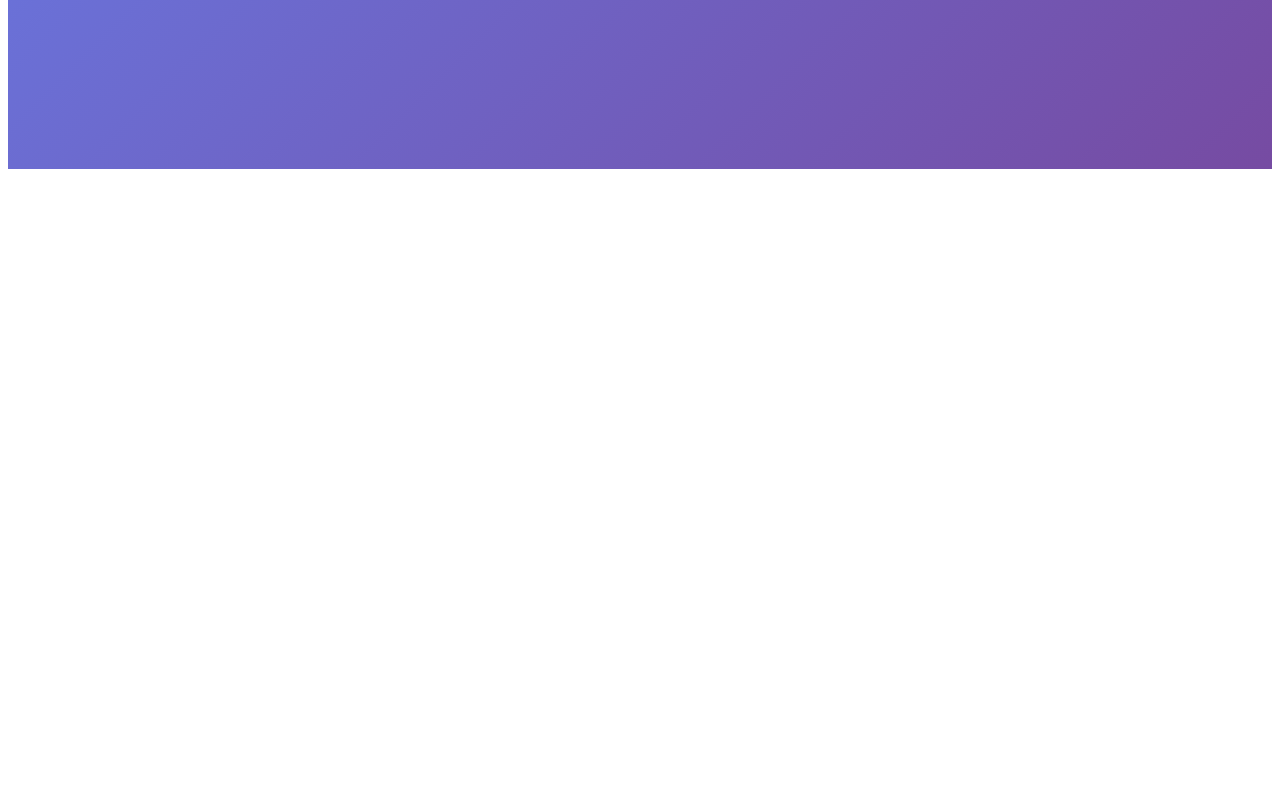
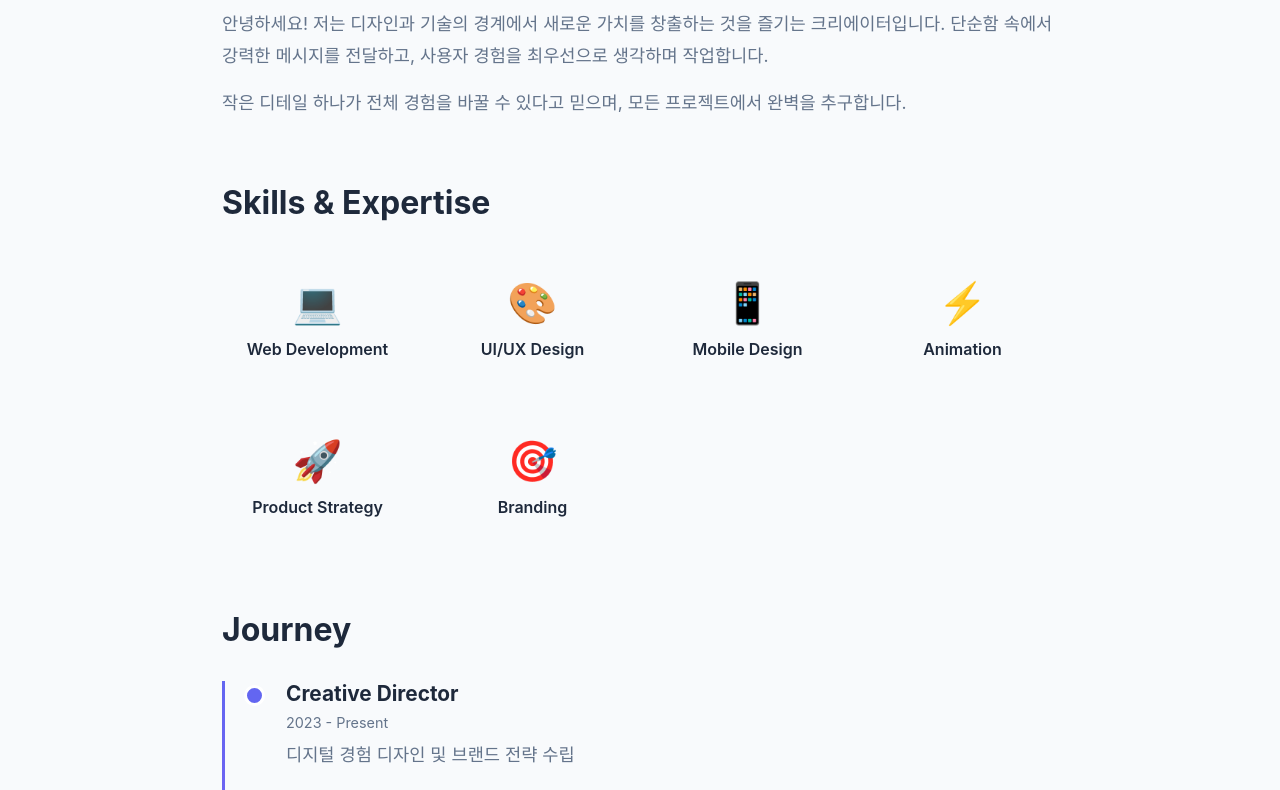
Before and after one commit to rrrr1133/test, a plain HTML site: page about/index.html in a window 1280 px wide. Shown: the part 615-1405 px from the top of the page. Drawn offline with Linux system fonts and the light colour scheme; the site is published under a folder, as on GitHub Pages, so addresses that start at the root find nothing.

Commit message:
클로드사이트제작 완성

```diff
--- a/about/index.html
+++ b/about/index.html
@@ -4,7 +4,7 @@
     <meta charset="UTF-8">
     <meta name="viewport" content="width=device-width, initial-scale=1.0">
     <title>소개 - MY BRAND</title>
-    <link rel="stylesheet" href="/css/styles.css">
+    <link rel="stylesheet" href="../styles.css">
     <style>
         .about-hero {
             min-height: 60vh;
@@ -237,6 +237,6 @@
         <p>&copy; 2024 MY BRAND. All rights reserved.</p>
     </footer>
 
-    <script src="../css/script.js"></script>
+    <script src="../script.js"></script>
 </body>
 </html>
```
Also changed, not shown: contact/index.html (+2 -2 lines), index.html (+2 -2 lines), script.js (renamed from css/script.js), styles.css (renamed from css/styles.css).
